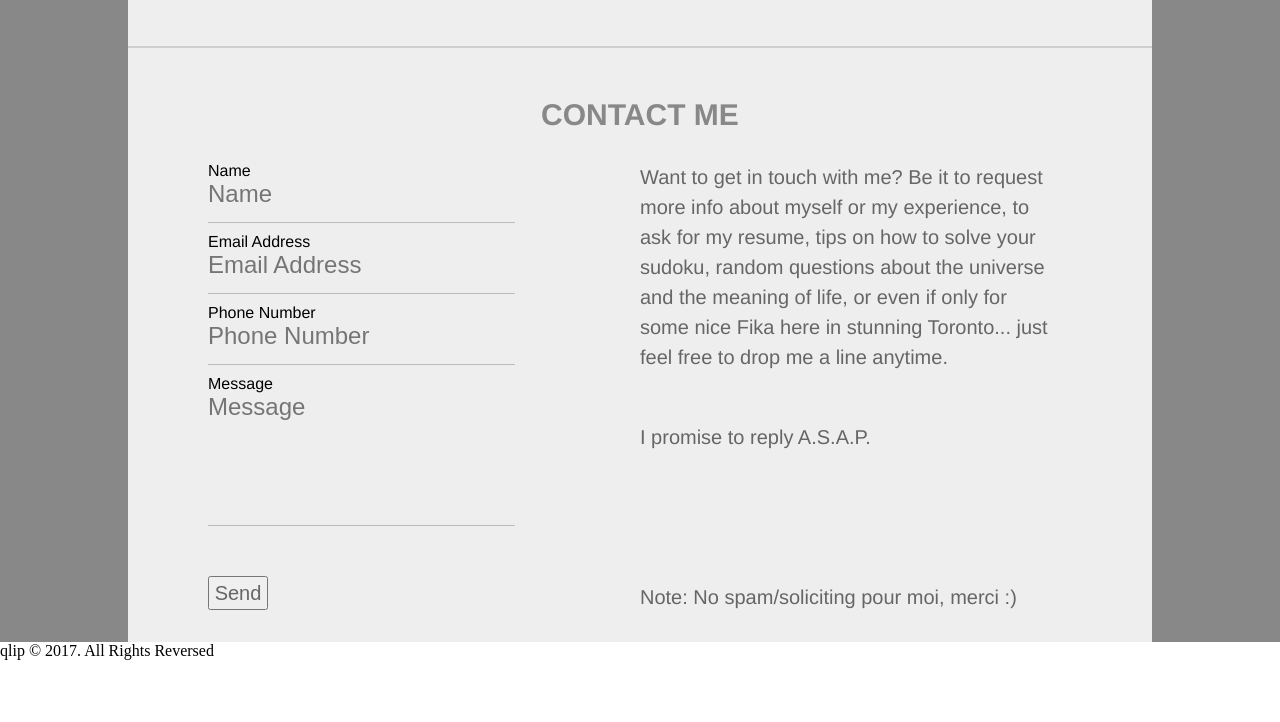
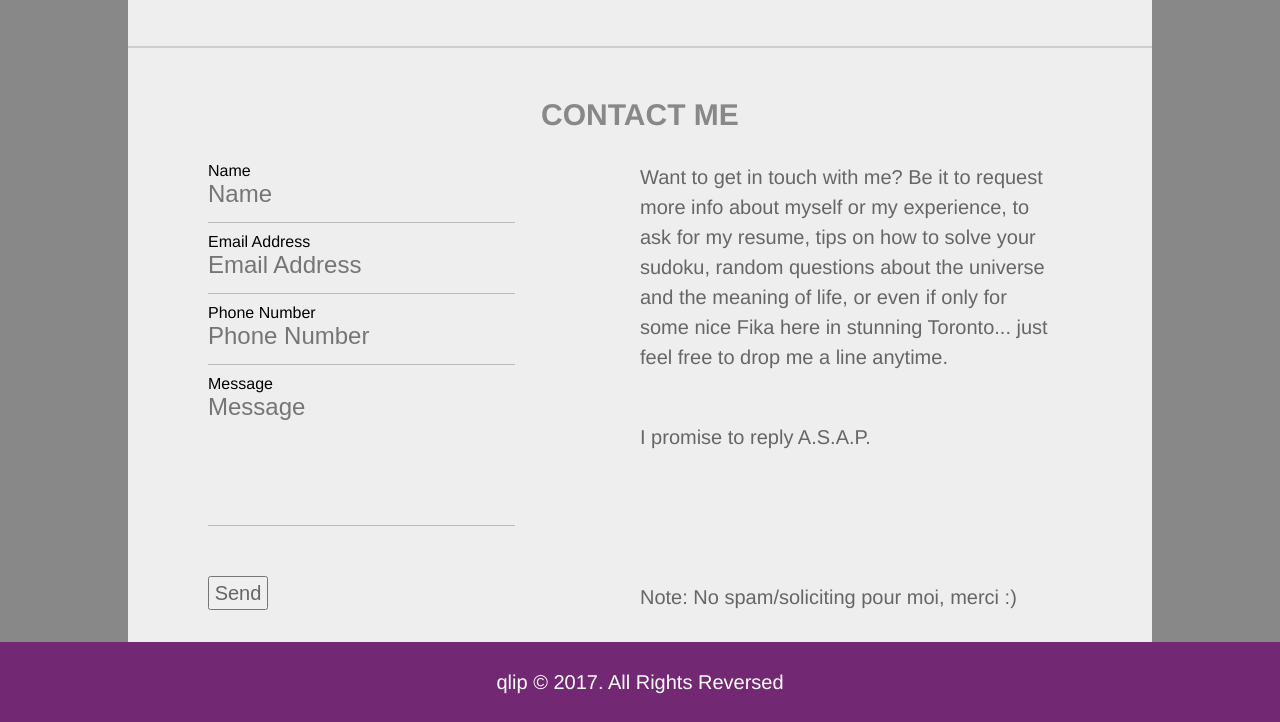
Before and after one commit to lishenjian/FreeCode, a plain HTML site: page freeCode131.html in a window 1280 px wide. Shown: the part 1613-2335 px from the top of the page. Before the commit the page ends 2273 px from the top, so only its background shows below. Drawn offline with Linux system fonts and the light colour scheme.

Commit message:
css更新

```diff
--- a/freeCode131.css
+++ b/freeCode131.css
@@ -3,8 +3,12 @@
     padding:0;
 }
 .header_hd{
+    width:100%;
     height:80px;
     background-color:#722872;
+    position:fixed;
+    top:0px;
+    font-family: "Helvetica Neue",Helvetica,Arial,sans-serif;
 }
 .header{
     height:80px;
@@ -37,12 +41,13 @@
 .header ul li a:hover{
     color:rgb(51,51,51);
 }
-.header ul li a:focus{
+#focus_a li a:focus{
     background-color:white;
 }
 
 .container{
     background-color:#888888;
+    margin-top:80px;
 }
 .container_1{
     width:1024px;
@@ -173,3 +178,12 @@
     width:60px;
     margin-top:40px;
 }
+.footer{
+    height:80px;
+    background-color:#722872;
+    text-align:center;
+    line-height:80px;
+    color:white;
+    font-size:20px;
+    font-family: "Helvetica Neue",Helvetica,Arial,sans-serif;
+}
```
